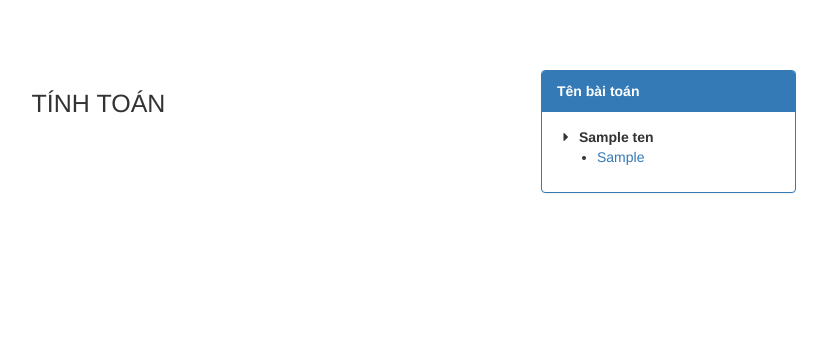
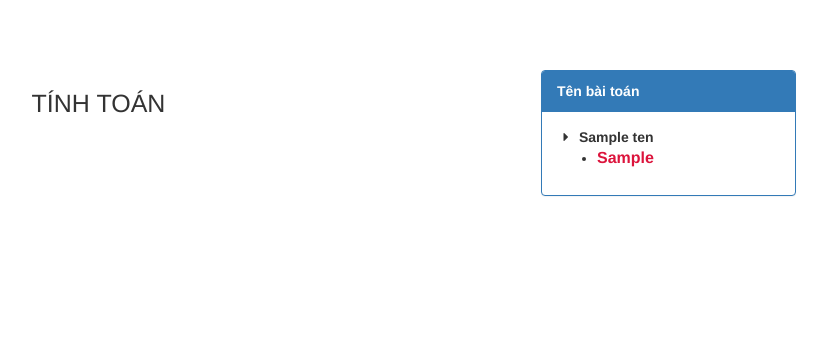
Before and after one commit to batuoc263/calc-report, a Yii app: template views/tinh-toan/index.php in a window 1280 px wide. Shown: the top 341 px of the page, without its empty margins (399-1226 px from the left). Run offline with PHP 8.4 and a stand-in for Yii, Linux system fonts and the light colour scheme; the template is opened without the code that fills it: most values are stand-ins (such as "Sample title", 1, 10 or a date in 2020); data that the repository does not hold is empty; some libraries are stand-ins or nearby versions.

Commit message:
update menu

```diff
--- a/views/tinh-toan/index.php
+++ b/views/tinh-toan/index.php
@@ -28,7 +28,7 @@ $this->params['breadcrumbs'][] = ['label' => 'Tính toán', 'url' => ['index']];
 
                     <ul>
                         <?php foreach ($value['children'] as $child) { ?>
-                            <li><a href="<?= $child['duong_dan'] ?>"><?= $child['ten_bai_toan'] ?></a></li>
+                            <li <?= $child['duong_dan'] == $dmtt->duong_dan ? 'class="active_bt"' : '' ?> ><a href="<?= $child['duong_dan'] ?>"><?= $child['ten_bai_toan'] ?></a></li>
                         <?php } ?>
                     </ul>
 
--- a/views/tinh-toan/kiem-tra-ung-suat-tai-mai-cua-lop-dat-yeu.php
+++ b/views/tinh-toan/kiem-tra-ung-suat-tai-mai-cua-lop-dat-yeu.php
@@ -213,7 +213,7 @@ $this->params['breadcrumbs'][] = $this->title;
 
                     <ul>
                         <?php foreach ($value['children'] as $child) { ?>
-                            <li><a href="<?= $child['duong_dan'] ?>"><?= $child['ten_bai_toan'] ?></a></li>
+                            <li <?= $child['duong_dan'] == $dmtt->duong_dan ? 'class="active_bt"' : '' ?> ><a href="<?= $child['duong_dan'] ?>"><?= $child['ten_bai_toan'] ?></a></li>
                         <?php } ?>
                     </ul>
 
--- a/views/tinh-toan/tinh-nen-theo-suc-chiu-tai.php
+++ b/views/tinh-toan/tinh-nen-theo-suc-chiu-tai.php
@@ -195,7 +195,7 @@ $this->params['breadcrumbs'][] = $this->title;
 
                     <ul>
                         <?php foreach ($value['children'] as $child) { ?>
-                            <li><a href="<?= $child['duong_dan'] ?>"><?= $child['ten_bai_toan'] ?></a></li>
+                            <li <?= $child['duong_dan'] == $dmtt->duong_dan ? 'class="active_bt"' : '' ?> ><a href="<?= $child['duong_dan'] ?>"><?= $child['ten_bai_toan'] ?></a></li>
                         <?php } ?>
                     </ul>
 
--- a/views/tinh-toan/tinh-toan-cop-pha.php
+++ b/views/tinh-toan/tinh-toan-cop-pha.php
@@ -1096,7 +1096,7 @@ $this->params['breadcrumbs'][] = $this->title;
 
                     <ul>
                         <?php foreach ($value['children'] as $child) { ?>
-                            <li><a href="<?= $child['duong_dan'] ?>"><?= $child['ten_bai_toan'] ?></a></li>
+                            <li <?= $child['duong_dan'] == $dmtt->duong_dan ? 'class="active_bt"' : '' ?> ><a href="<?= $child['duong_dan'] ?>"><?= $child['ten_bai_toan'] ?></a></li>
                         <?php } ?>
                     </ul>
 
--- a/views/tinh-toan/tinh-toan-do-lun-coc-don.php
+++ b/views/tinh-toan/tinh-toan-do-lun-coc-don.php
@@ -186,7 +186,7 @@ $this->params['breadcrumbs'][] = $this->title;
 
                     <ul>
                         <?php foreach ($value['children'] as $child) { ?>
-                            <li><a href="<?= $child['duong_dan'] ?>"><?= $child['ten_bai_toan'] ?></a></li>
+                            <li <?= $child['duong_dan'] == $dmtt->duong_dan ? 'class="active_bt"' : '' ?> ><a href="<?= $child['duong_dan'] ?>"><?= $child['ten_bai_toan'] ?></a></li>
                         <?php } ?>
                     </ul>
 
--- a/views/tinh-toan/xac-dinh-ap-luc-duoi-day-mong-hinh-chu-nhat.php
+++ b/views/tinh-toan/xac-dinh-ap-luc-duoi-day-mong-hinh-chu-nhat.php
@@ -158,7 +158,7 @@ $this->params['breadcrumbs'][] = $this->title;
 
                     <ul>
                         <?php foreach ($value['children'] as $child) { ?>
-                            <li><a href="<?= $child['duong_dan'] ?>"><?= $child['ten_bai_toan'] ?></a></li>
+                            <li <?= $child['duong_dan'] == $dmtt->duong_dan ? 'class="active_bt"' : '' ?> ><a href="<?= $child['duong_dan'] ?>"><?= $child['ten_bai_toan'] ?></a></li>
                         <?php } ?>
                     </ul>
 
--- a/views/tinh-toan/xac-dinh-ap-luc-duoi-day-mong-tron.php
+++ b/views/tinh-toan/xac-dinh-ap-luc-duoi-day-mong-tron.php
@@ -150,7 +150,7 @@ $this->params['breadcrumbs'][] = $this->title;
 
                     <ul>
                         <?php foreach ($value['children'] as $child) { ?>
-                            <li><a href="<?= $child['duong_dan'] ?>"><?= $child['ten_bai_toan'] ?></a></li>
+                            <li <?= $child['duong_dan'] == $dmtt->duong_dan ? 'class="active_bt"' : '' ?> ><a href="<?= $child['duong_dan'] ?>"><?= $child['ten_bai_toan'] ?></a></li>
                         <?php } ?>
                     </ul>
 
--- a/views/tinh-toan/xac-dinh-ap-luc-tinh-toan-tac-dung-len-nen.php
+++ b/views/tinh-toan/xac-dinh-ap-luc-tinh-toan-tac-dung-len-nen.php
@@ -204,7 +204,7 @@ $this->params['breadcrumbs'][] = $this->title;
 
                     <ul>
                         <?php foreach ($value['children'] as $child) { ?>
-                            <li><a href="<?= $child['duong_dan'] ?>"><?= $child['ten_bai_toan'] ?></a></li>
+                            <li <?= $child['duong_dan'] == $dmtt->duong_dan ? 'class="active_bt"' : '' ?> ><a href="<?= $child['duong_dan'] ?>"><?= $child['ten_bai_toan'] ?></a></li>
                         <?php } ?>
                     </ul>
 
--- a/views/tinh-toan/xac-dinh-suc-chiu-tai-coc-chong.php
+++ b/views/tinh-toan/xac-dinh-suc-chiu-tai-coc-chong.php
@@ -295,7 +295,7 @@ $this->params['breadcrumbs'][] = $this->title;
 
                     <ul>
                         <?php foreach ($value['children'] as $child) { ?>
-                            <li><a href="<?= $child['duong_dan'] ?>"><?= $child['ten_bai_toan'] ?></a></li>
+                            <li <?= $child['duong_dan'] == $dmtt->duong_dan ? 'class="active_bt"' : '' ?> ><a href="<?= $child['duong_dan'] ?>"><?= $child['ten_bai_toan'] ?></a></li>
                         <?php } ?>
                     </ul>
 
--- a/views/tinh-toan/xac-dinh-suc-chiu-tai-coc-theo-do-choi-sa.php
+++ b/views/tinh-toan/xac-dinh-suc-chiu-tai-coc-theo-do-choi-sa.php
@@ -225,7 +225,7 @@ $this->params['breadcrumbs'][] = $this->title;
 
                     <ul>
                         <?php foreach ($value['children'] as $child) { ?>
-                            <li><a href="<?= $child['duong_dan'] ?>"><?= $child['ten_bai_toan'] ?></a></li>
+                            <li <?= $child['duong_dan'] == $dmtt->duong_dan ? 'class="active_bt"' : '' ?> ><a href="<?= $child['duong_dan'] ?>"><?= $child['ten_bai_toan'] ?></a></li>
                         <?php } ?>
                     </ul>
 
--- a/views/tinh-toan/xac-dinh-tai-trong-tac-dung-len-dau-coc.php
+++ b/views/tinh-toan/xac-dinh-tai-trong-tac-dung-len-dau-coc.php
@@ -138,7 +138,7 @@ $this->params['breadcrumbs'][] = $this->title;
 
                     <ul>
                         <?php foreach ($value['children'] as $child) { ?>
-                            <li><a href="<?= $child['duong_dan'] ?>"><?= $child['ten_bai_toan'] ?></a></li>
+                            <li <?= $child['duong_dan'] == $dmtt->duong_dan ? 'class="active_bt"' : '' ?> ><a href="<?= $child['duong_dan'] ?>"><?= $child['ten_bai_toan'] ?></a></li>
                         <?php } ?>
                     </ul>
 
--- a/web/css/site.css
+++ b/web/css/site.css
@@ -154,3 +154,9 @@ p {
     height: 130px;
     margin: 3px;
 }
+
+.active_bt>a {
+    color: crimson;
+    font-size: medium;
+    font-weight: bold;
+}
```
